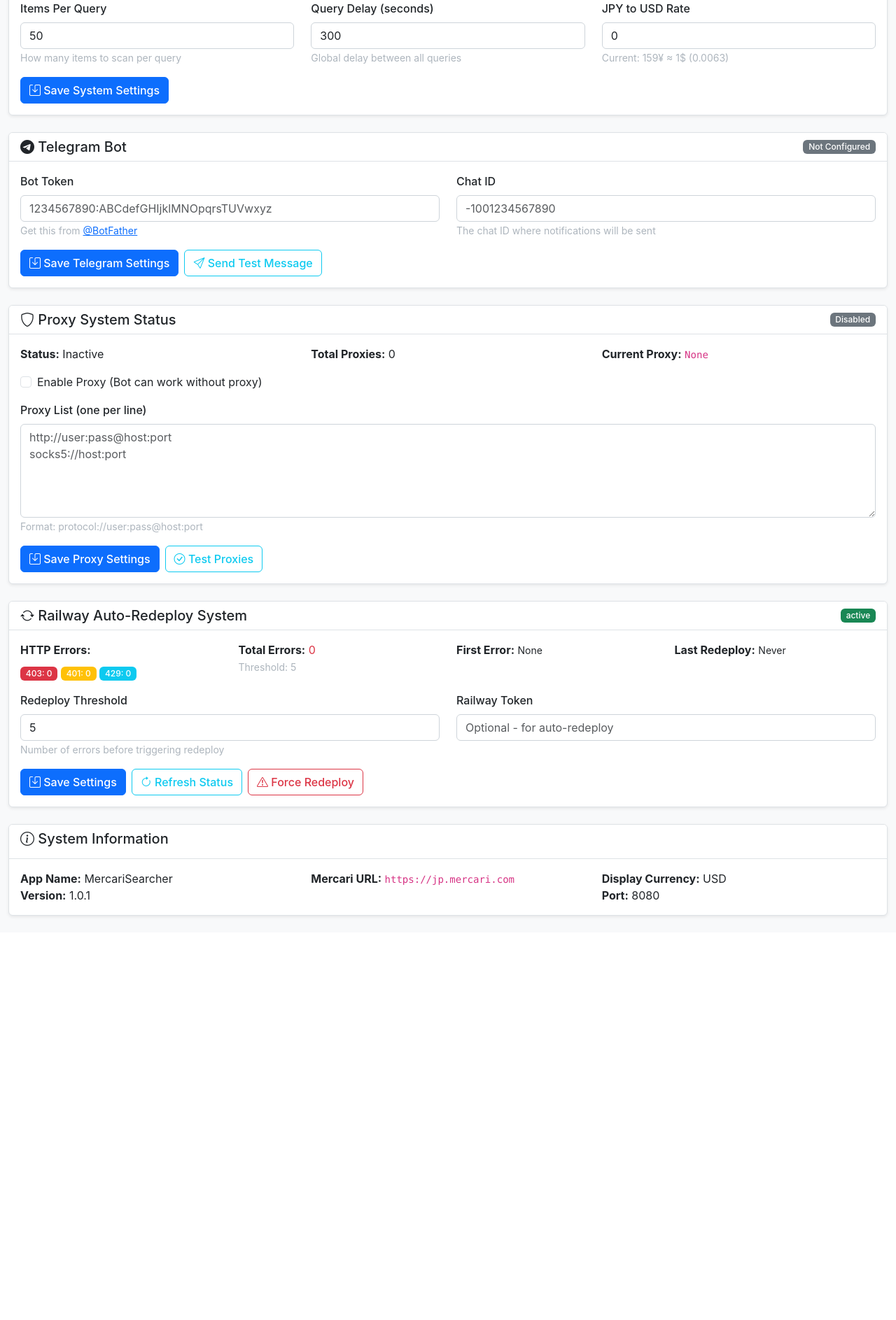
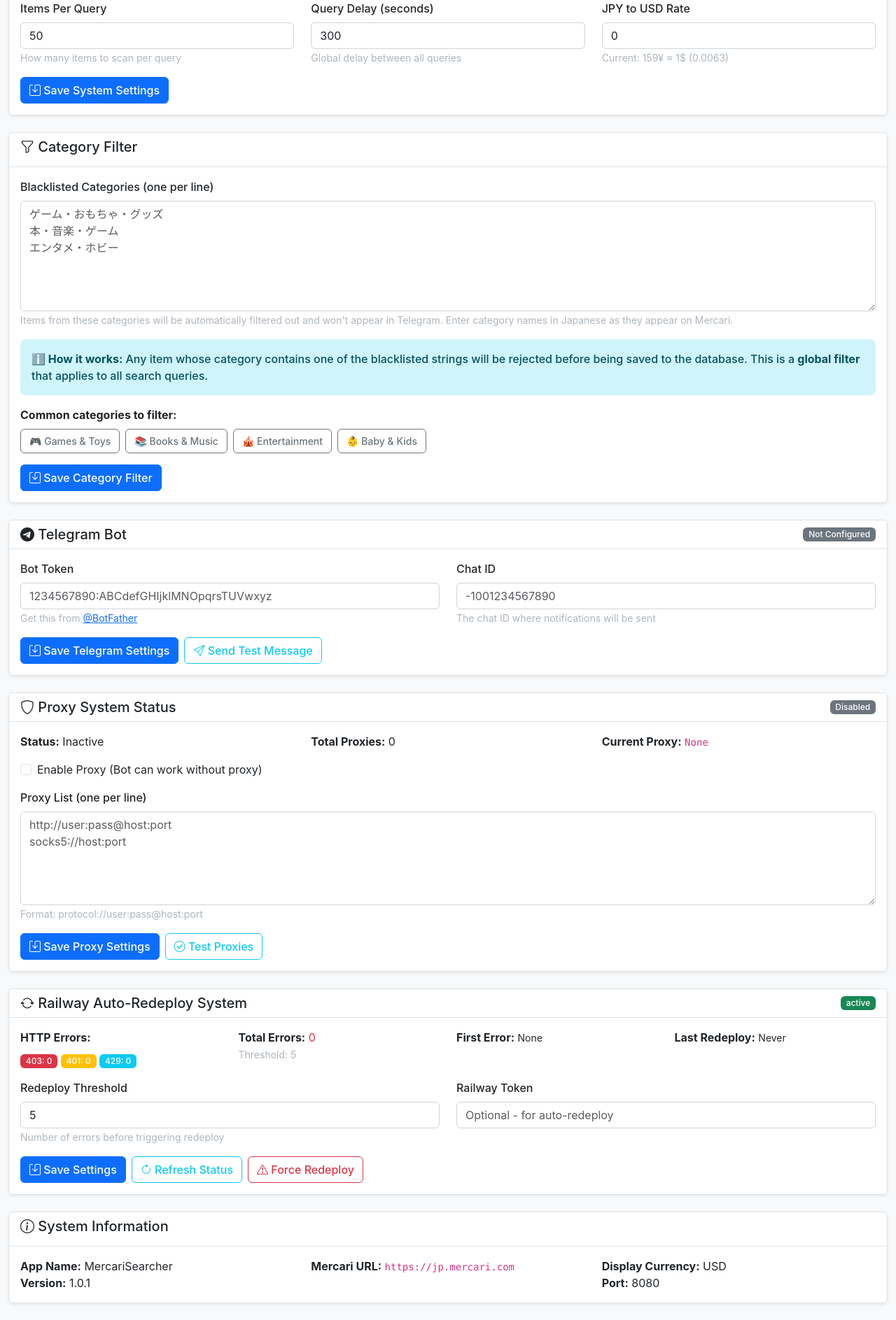
Before and after one commit to 2extndd/MRS, a Flask app: page /config in a window 1280 px wide. Shown: the part 396-2283 px from the top of the page at 70% size. Before the commit the page ends 1708 px from the top, so only its background shows below. Run offline with Flask 3, Linux system fonts and the light colour scheme; data that the repository does not hold is empty; some libraries are stand-ins or nearby versions.

Commit message:
feat: Add global category blacklist filter
Add global category filtering to automatically reject unwanted items:

- Add CATEGORY_BLACKLIST config with hot-reload support
- Implement filtering in core.py before items are saved to DB
- Add Web UI section in Config page with quick-add buttons
- Filter applies to all search queries globally
- Filtered items never reach database or Telegram

Example: Add 'ゲーム・おもちゃ・グッズ' to filter out all
games and toys items automatically.

Changes:
- configuration_values.py: Add CATEGORY_BLACKLIST + hot-reload
- core.py: Add category filter in _process_new_items()
- web_ui_plugin/templates/config.html: Add Category Filter UI
- web_ui_plugin/app.py: Load blacklist from DB for display
- AI_AGENT_MEMORY.md: Document new feature

Resolves filtering of unwanted categories like games/toys.

```diff
--- a/web_ui_plugin/app.py
+++ b/web_ui_plugin/app.py
@@ -163,6 +163,16 @@ def configuration():
 
     # Create final config dict from Config class attributes + DB overrides
     # ВАЖНО: Ключи должны совпадать с именами полей в форме!
+
+    # Load category blacklist from DB
+    category_blacklist = config_dict.get('category_blacklist', [])
+    if isinstance(category_blacklist, str):
+        import json
+        try:
+            category_blacklist = json.loads(category_blacklist)
+        except:
+            category_blacklist = []
+
     final_config = {
         'SEARCH_INTERVAL': config_dict.get('search_interval', config.SEARCH_INTERVAL),
         'MAX_ITEMS_PER_SEARCH': config_dict.get('max_items_per_search', config.MAX_ITEMS_PER_SEARCH),
@@ -173,6 +183,7 @@ def configuration():
         'TELEGRAM_BOT_TOKEN': config_dict.get('telegram_bot_token', config.TELEGRAM_BOT_TOKEN),
         'TELEGRAM_CHAT_ID': config_dict.get('telegram_chat_id', config.TELEGRAM_CHAT_ID),
         'RAILWAY_TOKEN': config_dict.get('railway_token', config.RAILWAY_TOKEN),
+        'CATEGORY_BLACKLIST': category_blacklist,
         # Read-only values from config class
         'APP_NAME': config.APP_NAME,
         'APP_VERSION': config.APP_VERSION,
--- a/web_ui_plugin/templates/config.html
+++ b/web_ui_plugin/templates/config.html
@@ -53,6 +53,46 @@
             </div>
             <button type="button" class="btn btn-primary" onclick="saveSystemSettings()">
                 <i class="bi bi-save"></i> Save System Settings
+            </button>
+        </form>
+    </div>
+</div>
+
+<!-- Category Blacklist (Global Filter) -->
+<div class="card mb-4">
+    <div class="card-header">
+        <h5><i class="bi bi-funnel"></i> Category Filter</h5>
+    </div>
+    <div class="card-body">
+        <form id="categoryBlacklistForm">
+            <div class="mb-3">
+                <label class="form-label">Blacklisted Categories (one per line)</label>
+                <textarea class="form-control" name="category_blacklist" rows="6" id="categoryBlacklistInput"
+                          placeholder="ゲーム・おもちゃ・グッズ&#10;本・音楽・ゲーム&#10;エンタメ・ホビー">{{ config.CATEGORY_BLACKLIST|join('\n') if config.CATEGORY_BLACKLIST else '' }}</textarea>
+                <small class="text-muted">Items from these categories will be automatically filtered out and won't appear in Telegram. Enter category names in Japanese as they appear on Mercari.</small>
+            </div>
+            <div class="alert alert-info mb-3">
+                <strong>ℹ️ How it works:</strong> Any item whose category contains one of the blacklisted strings will be rejected before being saved to the database. This is a <strong>global filter</strong> that applies to all search queries.
+            </div>
+            <div class="mb-3">
+                <strong>Common categories to filter:</strong>
+                <div class="d-flex flex-wrap gap-2 mt-2">
+                    <button type="button" class="btn btn-sm btn-outline-secondary" onclick="addCategoryToBlacklist('ゲーム・おもちゃ・グッズ')">
+                        🎮 Games & Toys
+                    </button>
+                    <button type="button" class="btn btn-sm btn-outline-secondary" onclick="addCategoryToBlacklist('本・音楽・ゲーム')">
+                        📚 Books & Music
+                    </button>
+                    <button type="button" class="btn btn-sm btn-outline-secondary" onclick="addCategoryToBlacklist('エンタメ・ホビー')">
+                        🎪 Entertainment
+                    </button>
+                    <button type="button" class="btn btn-sm btn-outline-secondary" onclick="addCategoryToBlacklist('ベビー・キッズ')">
+                        👶 Baby & Kids
+                    </button>
+                </div>
+            </div>
+            <button type="button" class="btn btn-primary" onclick="saveCategoryBlacklist()">
+                <i class="bi bi-save"></i> Save Category Filter
             </button>
         </form>
     </div>
@@ -383,6 +423,62 @@ function forceRedeploy() {
 setInterval(refreshRailwayStatus, 30000);
 refreshRailwayStatus();
 
+// Category Blacklist functions
+function addCategoryToBlacklist(category) {
+    const textarea = document.getElementById('categoryBlacklistInput');
+    const currentValue = textarea.value.trim();
+
+    // Check if category already exists
+    const lines = currentValue.split('\n').map(l => l.trim()).filter(l => l);
+    if (lines.includes(category)) {
+        alert('⚠️ This category is already in the blacklist!');
+        return;
+    }
+
+    // Add category
+    if (currentValue) {
+        textarea.value = currentValue + '\n' + category;
+    } else {
+        textarea.value = category;
+    }
+
+    // Highlight the textarea briefly
+    textarea.style.borderColor = '#0d6efd';
+    setTimeout(() => { textarea.style.borderColor = ''; }, 1000);
+}
+
+function saveCategoryBlacklist() {
+    const textarea = document.getElementById('categoryBlacklistInput');
+    const categoriesText = textarea.value.trim();
+
+    // Parse categories (one per line)
+    const categories = categoriesText
+        .split('\n')
+        .map(c => c.trim())
+        .filter(c => c.length > 0);
+
+    console.log('[CONFIG] Saving category blacklist:', categories);
+
+    fetch('/api/config/system', {
+        method: 'POST',
+        headers: {'Content-Type': 'application/json'},
+        body: JSON.stringify({
+            category_blacklist: JSON.stringify(categories)  // Save as JSON array
+        })
+    })
+    .then(r => r.json())
+    .then(data => {
+        if (data.success) {
+            alert('✅ Category filter saved!\n\n' + categories.length + ' categories will be filtered.\n\nFilters will apply automatically within 10 seconds.');
+        } else {
+            alert('❌ Failed to save: ' + data.error);
+        }
+    })
+    .catch(err => {
+        alert('❌ Error: ' + err);
+    });
+}
+
 // Initialize theme toggle button state
 function initThemeToggle() {
     const currentTheme = window.getCurrentTheme();
```
Also changed, not shown: AI_AGENT_MEMORY.md (+66 -0 lines), configuration_values.py (+26 -1 lines), core.py (+19 -0 lines).
